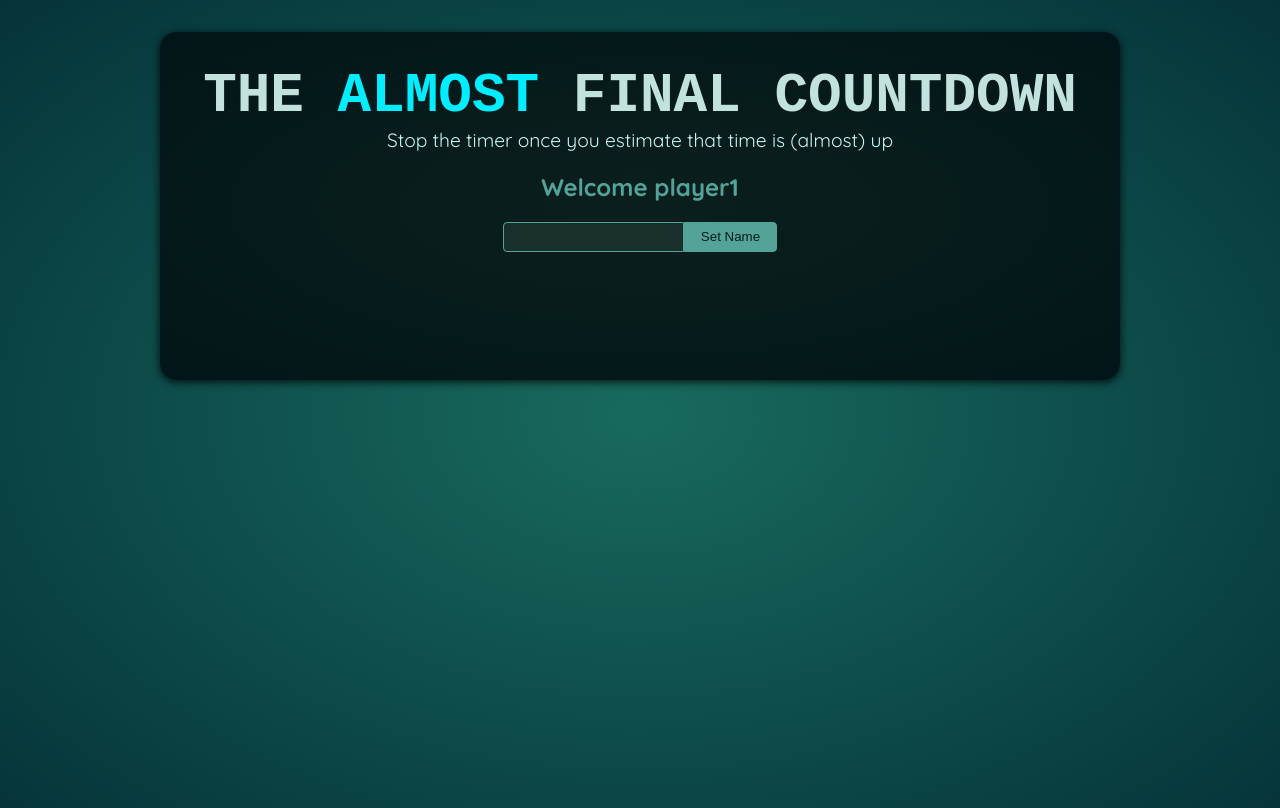
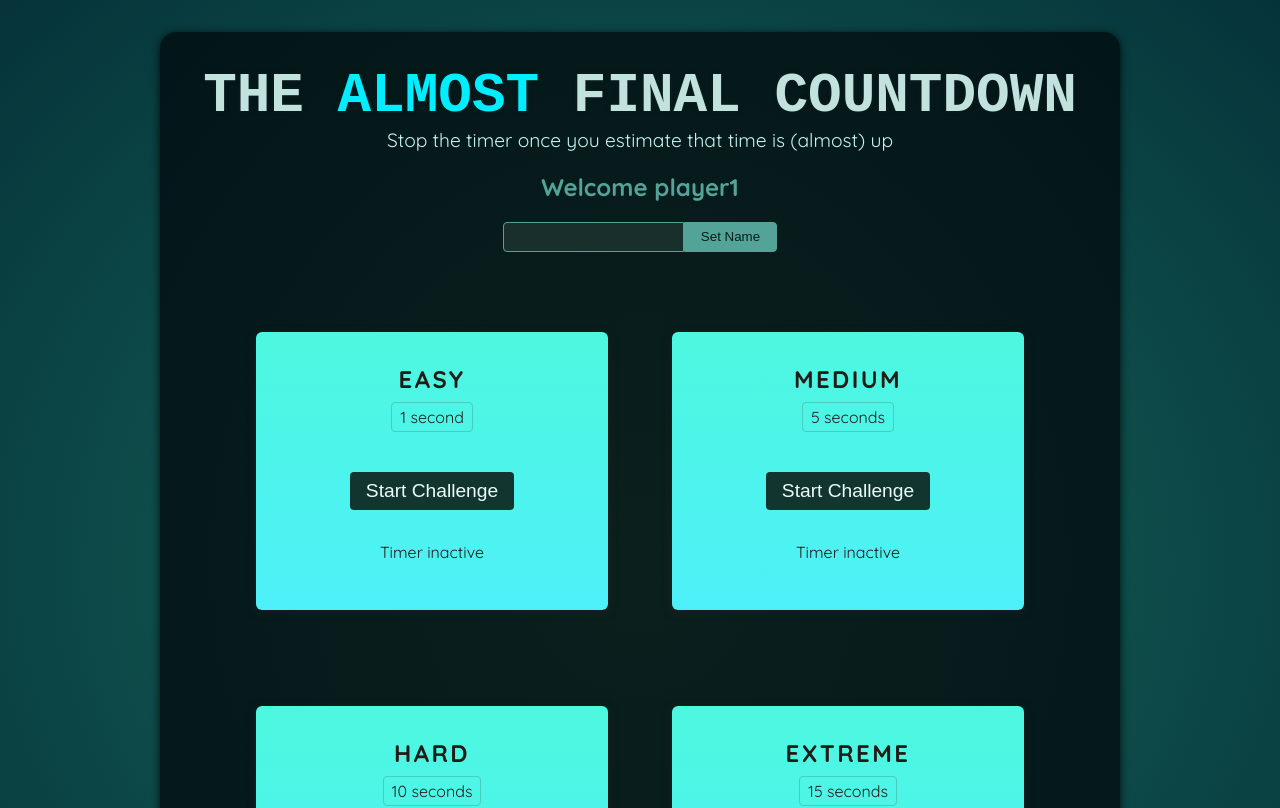
Before and after one commit to omer-Lande/timer-game, a React (Vite) app: page / in a window 1280 px wide. Shown: the top 808 px of the page. Built offline with nearby package versions, Linux system fonts and the light colour scheme; a web font is replaced by a local one.

Commit message:
added ref for timers

```diff
--- a/src/App.jsx
+++ b/src/App.jsx
@@ -1,10 +1,16 @@
-import Player from './components/Player.jsx';
+import Player from "./components/Player.jsx";
+import TimerChallenge from "./components/TimerChallenge.jsx";
 
 function App() {
   return (
     <>
       <Player />
-      <div id="challenges"></div>
+      <div id="challenges">
+        <TimerChallenge title="Easy" targetTime={1} />
+        <TimerChallenge title="Medium" targetTime={5} />
+        <TimerChallenge title="Hard" targetTime={10} />
+        <TimerChallenge title="Extreme" targetTime={15} />
+      </div>
     </>
   );
 }
--- /dev/null
+++ b/src/components/TimerChallenge.jsx
@@ -0,0 +1,37 @@
+import { useState, useRef } from "react";
+
+export default function TimerChallenge({ title, targetTime }) {
+  const [timerStarted, setTimerStarted] = useState(false);
+  const [timerExpired, setTimerExpired] = useState(false);
+  const timer = useRef();
+
+  function handleStart() {
+    timer.current = setTimeout(() => {
+      setTimerExpired(true);
+    }, targetTime * 1000);
+    setTimerStarted(true);
+  }
+
+  function handleStop() {
+    clearTimeout(timer.current);
+    setTimerStarted(false);
+  }
+
+  return (
+    <section className="challenge">
+      <h2>{title}</h2>
+      {timerExpired && <p>You lost!</p>}
+      <p className="challenge-time">
+        {targetTime} second{targetTime > 1 ? "s" : ""}
+      </p>
+      <p>
+        <button onClick={timerStarted ? handleStop : handleStart}>
+          {timerStarted ? "Stop" : "Start"} Challenge
+        </button>
+      </p>
+      <p className={timerStarted ? "active" : undefined}>
+        {timerStarted ? "Time is running..." : "Timer inactive"}
+      </p>
+    </section>
+  );
+}
```
